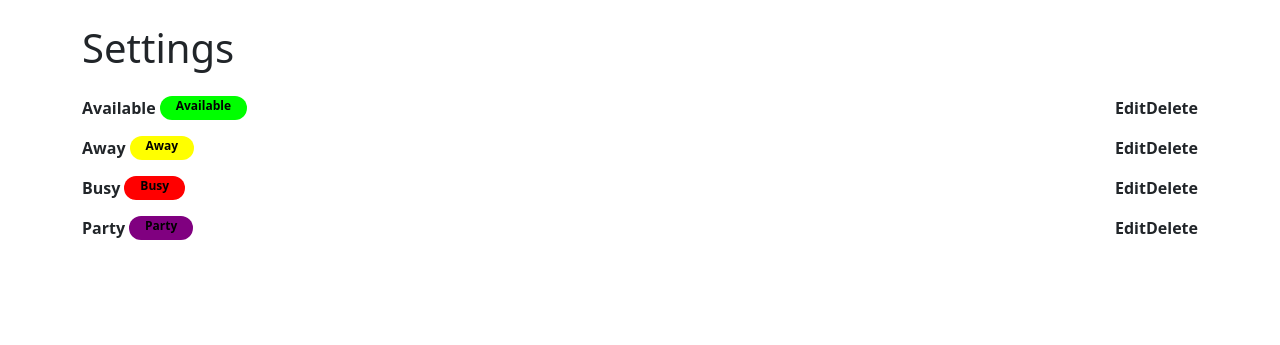
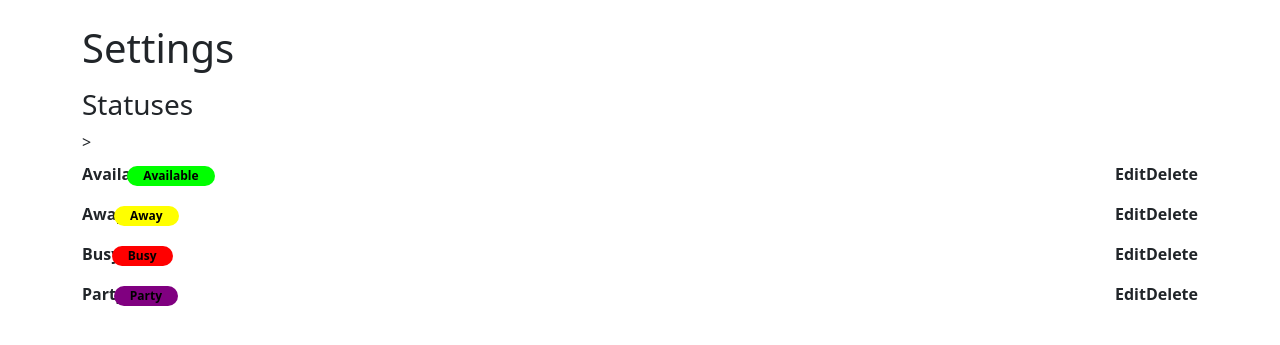
Before and after one commit to woody05/StatusPi, a Flask app: page /settings in a window 1280 px wide. Shown: the part 56-401 px from the top of the page. Run offline with Flask 3, Linux system fonts and the light colour scheme; some libraries are stand-ins or nearby versions.

Commit message:
tweaking settingsssssssssss

```diff
--- a/app/templates/settings.html
+++ b/app/templates/settings.html
@@ -18,14 +18,25 @@
 </div>
 
 <div class="row">
+    <div class="col-md-12">
+        <h3>Statuses</h3>>
+    </div>
+</div>
+
+<div class="row">
     {% for status in available_statuses %}
     <div class="col-md-12">
         <div class="d-flex justify-content-left justify-content-between py-2">
             <div class="d-flex">
-                <strong>{{ status.name }}</strong><span class="badge rounded-pill current-status py-1 px-3 ms-1"
-                style="color: #000;background-color: rgb{{ status.color }}">{{ status.name }}</span>
+                <div class="w-25">
+                    <strong>{{ status.name }}</strong>
+                </div>
+                <div>
+                    <span class="badge rounded-pill current-status py-1 px-3 ms-1"
+                    style="color: #000;background-color: rgb{{ status.color }}">{{ status.name }}</span>
+                </div>
             </div>
-            <div class="d-flex">
+            <div class="d-flex justify-content-between">
                 <strong>Edit</strong>
                 <strong>Delete</strong>
             </div>
```
